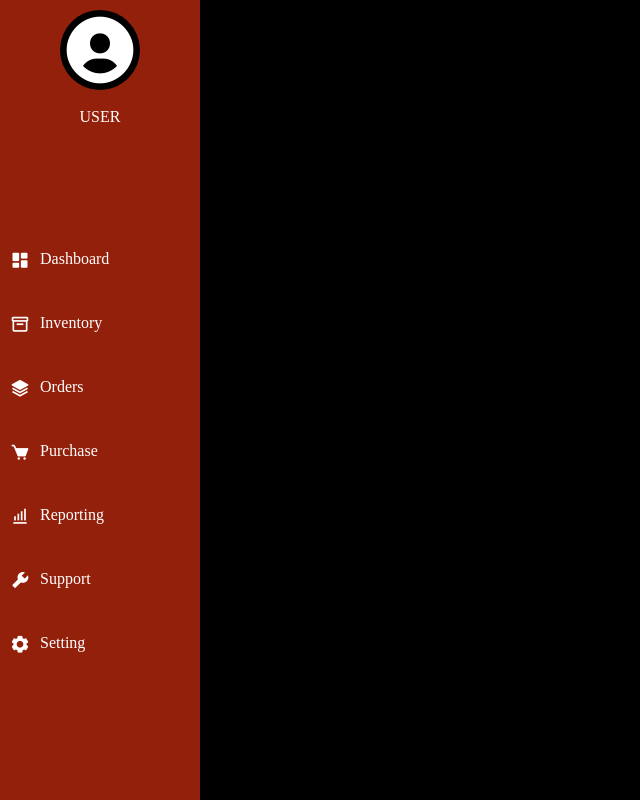
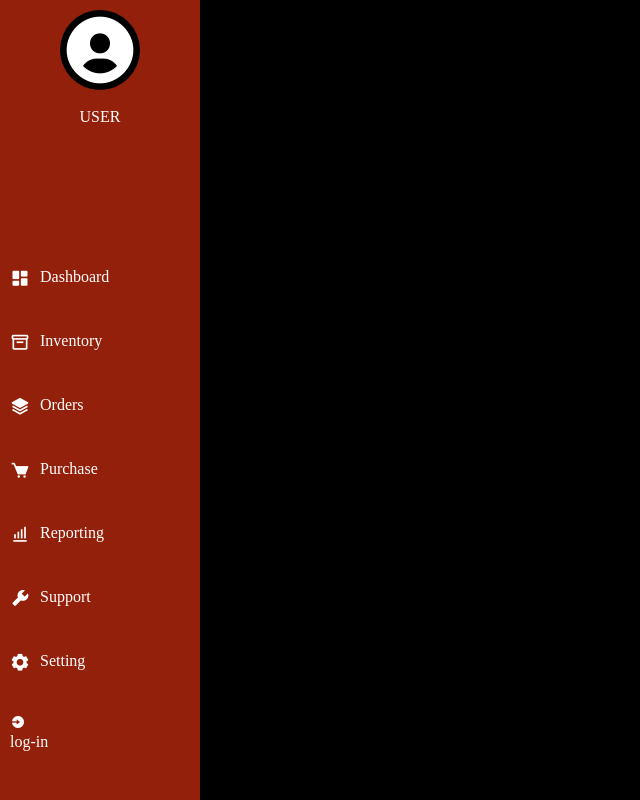
Before and after one commit to Lovethrech/personal-finance-manager, a Vue app: page / in a window 1280 px wide. Shown: the whole page, without its empty margins (0-640 px from the left). Built offline with nearby package versions, Linux system fonts and the light colour scheme.

Commit message:
...working on the sideNav components

```diff
--- a/src/components/side-nav/SideNavLogin.vue
+++ b/src/components/side-nav/SideNavLogin.vue
@@ -1,4 +1,8 @@
+<script setup>
+import {defineProps} from "vue";
 
+const {name, icon, link}=defineProps(['name','icon', 'link']);
+</script>
 
 <template>
     <div class="side-nav-login-main-ctn">
--- a/src/components/side-nav/SideNavMainCtn.vue
+++ b/src/components/side-nav/SideNavMainCtn.vue
@@ -2,7 +2,7 @@
 import SideNavIcons from "@/data/side-nav.json";
 import SideNavIcon from '@/components/side-nav/SideNavIcon.vue';
 import SideNavUser from "@/components/side-nav/SideNavUser.vue";
-
+import SideNavLogin from "@/components/side-nav/SideNavLogin.vue";
 </script>
 
 <style scoped>
@@ -17,6 +17,9 @@ import SideNavUser from "@/components/side-nav/SideNavUser.vue";
     display:flex;
     flex-direction:column;
 }
+.login{
+    display:flex;
+}
 </style>
 
 <template>
@@ -30,6 +33,7 @@ import SideNavUser from "@/components/side-nav/SideNavUser.vue";
                 >
                 </SideNavUser>
             </div>
+            <br/>
             <section>
                 <SideNavIcon
                     :name="SideNavIcons[1].name"
@@ -80,8 +84,14 @@ import SideNavUser from "@/components/side-nav/SideNavUser.vue";
                 >
                 </SideNavIcon>
             </section>
+            <br/>
             <div class="login">
-
+                <SideNavLogin
+                    :name="SideNavIcons[10].name"
+                    :icon="SideNavIcons[10].icon"
+                    :link="SideNavIcons[10].link"
+                >
+                </SideNavLogin>
             </div>
         </div>
     </section>
```
